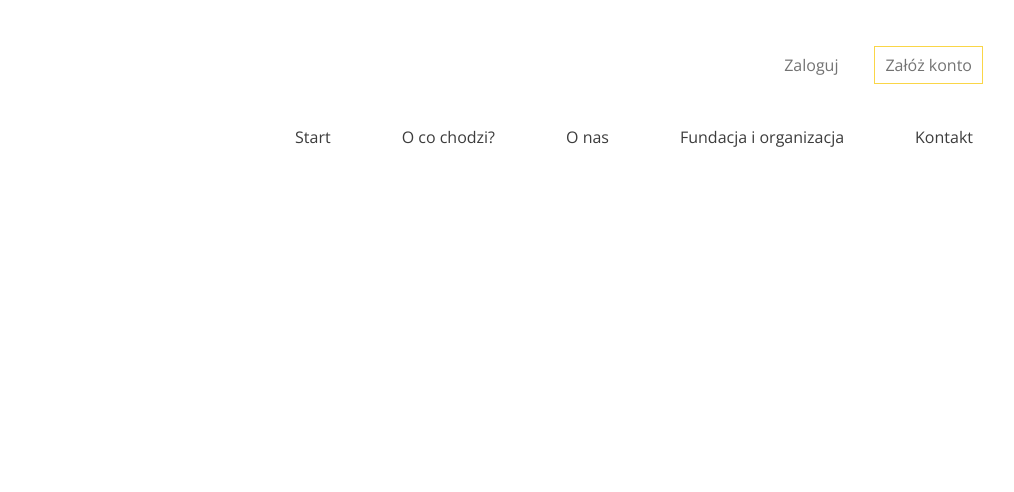
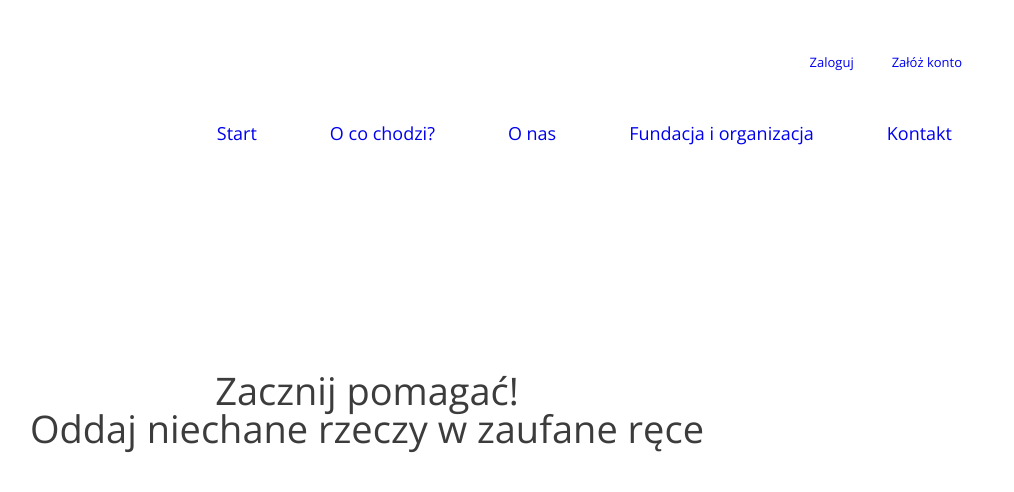
Before and after one commit to Kgiruc/website-oddam, a React (Create React App) app in the folder oddam/: page / in a window 1280 px wide. Shown: the top 492 px of the page, without its empty margins (149-1163 px from the left). Built offline with nearby package versions, Linux system fonts and the light colour scheme.

Commit message:
changes styles navigation

```diff
--- a/oddam/src/components /elements/Navigation.js
+++ b/oddam/src/components /elements/Navigation.js
@@ -6,20 +6,22 @@ export default function Navigation(){
             <div className="container__nav">
                 <div className="container__nav__login">
                     <ul className="container__nav__login__list">
-                        <li>Zaloguj</li>
-                        <li>Załóż konto</li>
+                        <li><a href="#">Zaloguj</a></li>
+                        <li><a href="#">Załóż konto</a></li>
                     </ul>
                 </div>
                 <div className="container__nav__menu">
                     <ul className="container__nav__menu__list">
-                        <li>Start</li>
-                        <li>O co chodzi?</li>
-                        <li>O nas</li>
-                        <li>Fundacja i organizacja</li>
-                        <li>Kontakt</li>
+                        <li><a href="#">Start</a></li>
+                        <li><a href="#">O co chodzi?</a></li>
+                        <li><a href="#">O nas</a></li>
+                        <li><a href="#">Fundacja i organizacja</a></li>
+                        <li><a href="#">Kontakt</a></li>
                     </ul>
                 </div>
-
+                <div className="container__nav__subtitles">
+                    <span>Zacznij pomagać! <br />Oddaj niechane rzeczy w zaufane ręce</span>
+                </div>
             </div>
         </>
     )
--- a/oddam/src/scss/components-style/navigation.scss
+++ b/oddam/src/scss/components-style/navigation.scss
@@ -1,6 +1,13 @@
 .container__nav{
   margin-top: 46px;
   margin-right: 152px;
+  margin-left: 30px;
+
+
+  a:link {
+    text-decoration: none;
+  }
+
 
   li{
     display:inline-block;
@@ -13,20 +20,58 @@
   display: flex;
   justify-content: end;
   font-family: $font-base;
+  font-size: 13px;
   color: $color-gray-blank;
   margin-bottom: 35px;
-  li:last-child{
+  a {
+    border: 1px solid transparent;
+  padding: 9px 10px;
+  }
+  a:visited {
+    color: $color-gray-blank;
+  }
+
+  a:hover{
     border: 1px solid $color-yellow;
-    margin-left: 30px;
+    padding: 9px 10px;
+
   }
+
+
 }
 
 .container__nav__menu{
   display: flex;
   justify-content: end;
   font-family: $font-base;
+  font-size: 18px;
   color: $color-gray;
+  margin-bottom: 219px;
+  a {
+  border: 1px solid transparent;
+  padding: 9px 20px;
+}
+  a:visited {
+    color: $color-gray;
+  }
+
+  a:hover{
+    border: 1px solid $color-gray;
+    padding: 9px 20px;
+
+  }
   li{
-    margin-left: 55px;
+    margin-left: 15px;
   }
 }
+
+.container__nav__subtitles{
+  display: flex;
+  justify-content: end;
+  text-align: center;
+  font-family: $font-base;
+  font-size: 38px;
+  color:$color-gray;
+  margin-right: 275px;
+
+}
```
